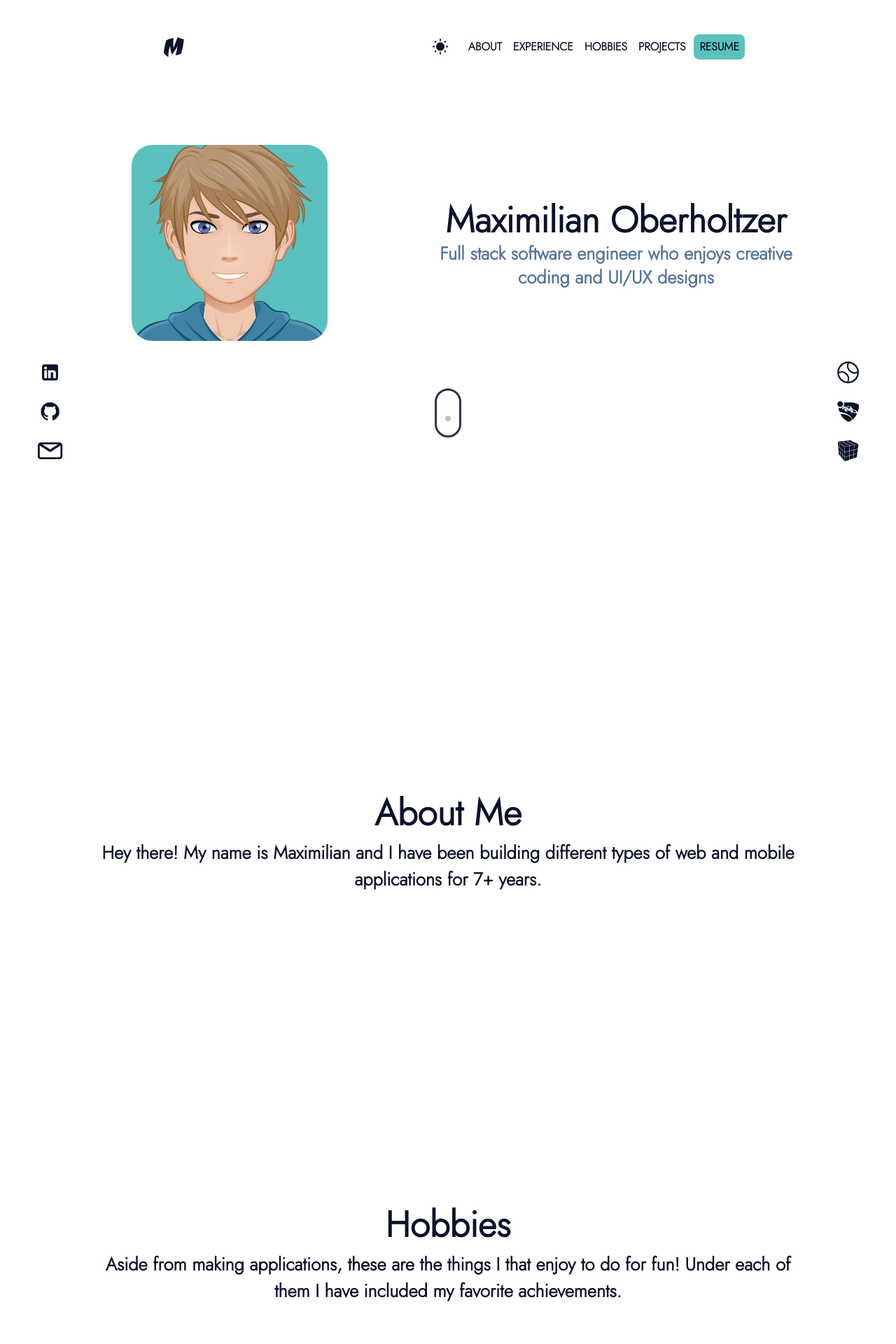
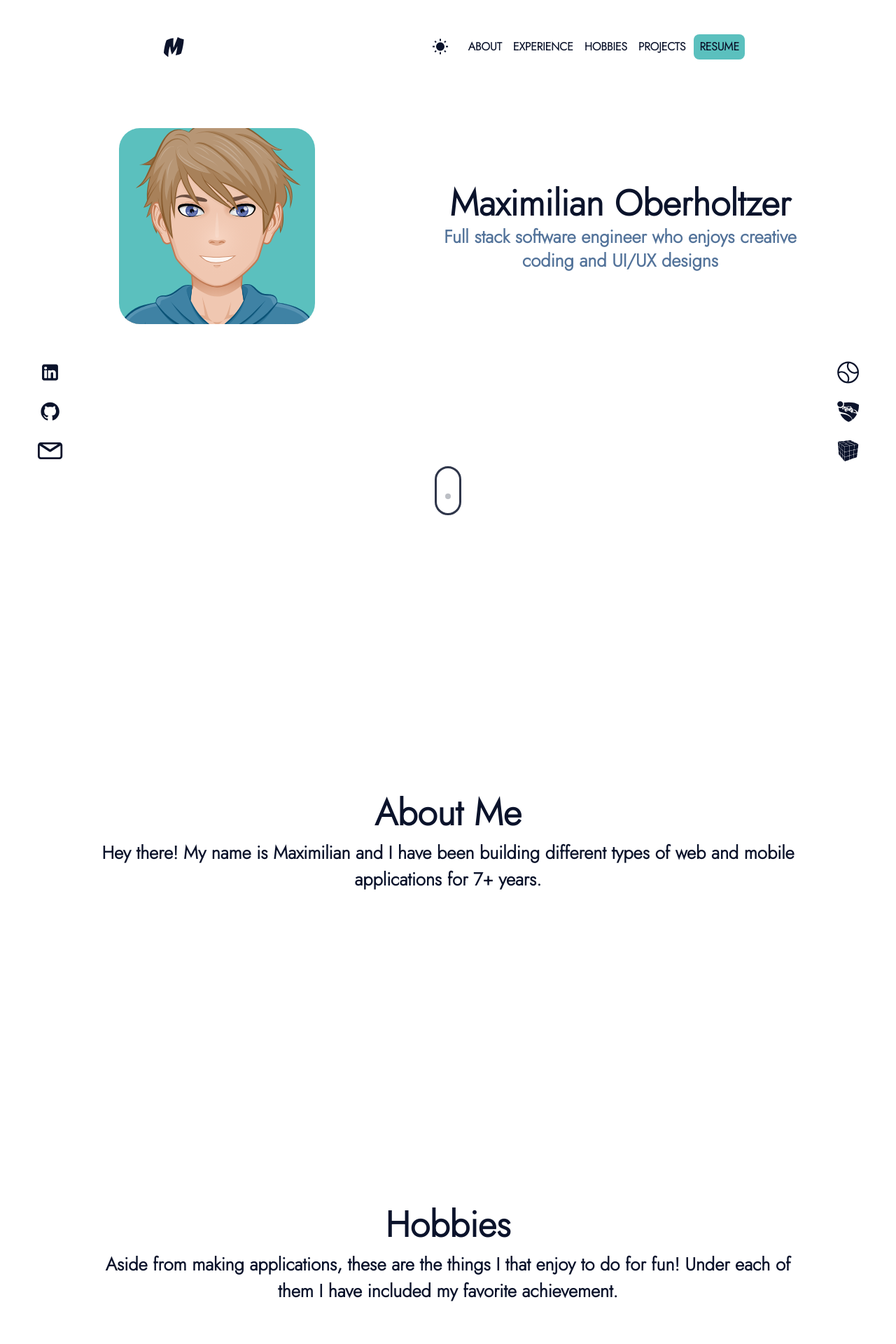
Before and after one commit to Maximilian-Oberholtzer/maximilian-portfolio, a React (Create React App) app: page / in a window 1280 px wide. Shown: the top 1920 px of the page at 70% size. Built offline with nearby package versions, Linux system fonts and the light colour scheme.

Commit message:
Style changes for hero section

```diff
--- a/src/components/sections/Hobbies.js
+++ b/src/components/sections/Hobbies.js
@@ -60,7 +60,7 @@ const Hobbies = () => {
               <Typography className={classes.hobbiesSubText} component="h1">
                 Aside from making applications, these are the things I that
                 enjoy to do for fun! Under each of them I have included my
-                favorite achievements.
+                favorite achievement.
               </Typography>
             </>
           )}
--- a/src/components/sections/Styles.js
+++ b/src/components/sections/Styles.js
@@ -9,17 +9,22 @@ const useStyles = makeStyles((theme) => ({
     flexWrap: "wrap",
     alignContent: "center",
     justifyContent: "center",
+    flexDirection: "column",
+    alignItems: "center",
     backgroundColor: theme.palette.background.main,
     minHeight: "100vh",
   },
   heroContainer: {
     display: "flex !important",
-    flexDirection: "column",
+    flex: "1",
     alignItems: "center",
     alignSelf: "center",
     boxSizing: "unset !important",
-    ["@media (max-height: 670px)"]: {
+    ["@media (max-height: 730px)"]: {
       paddingTop: "102px",
+    },
+    [theme.breakpoints.up("sm")]: {
+      marginTop: "2rem",
     },
   },
   heroGrid: {
@@ -70,6 +75,8 @@ const useStyles = makeStyles((theme) => ({
     },
   },
   scrollerIcon: {
+    marginBottom: "4rem",
+    marginTop: "1rem",
     border: "3px solid " + theme.palette.textMain.main + " !important",
     "&::before": {
       backgroundColor: theme.palette.textMain.main + " !important",
```
